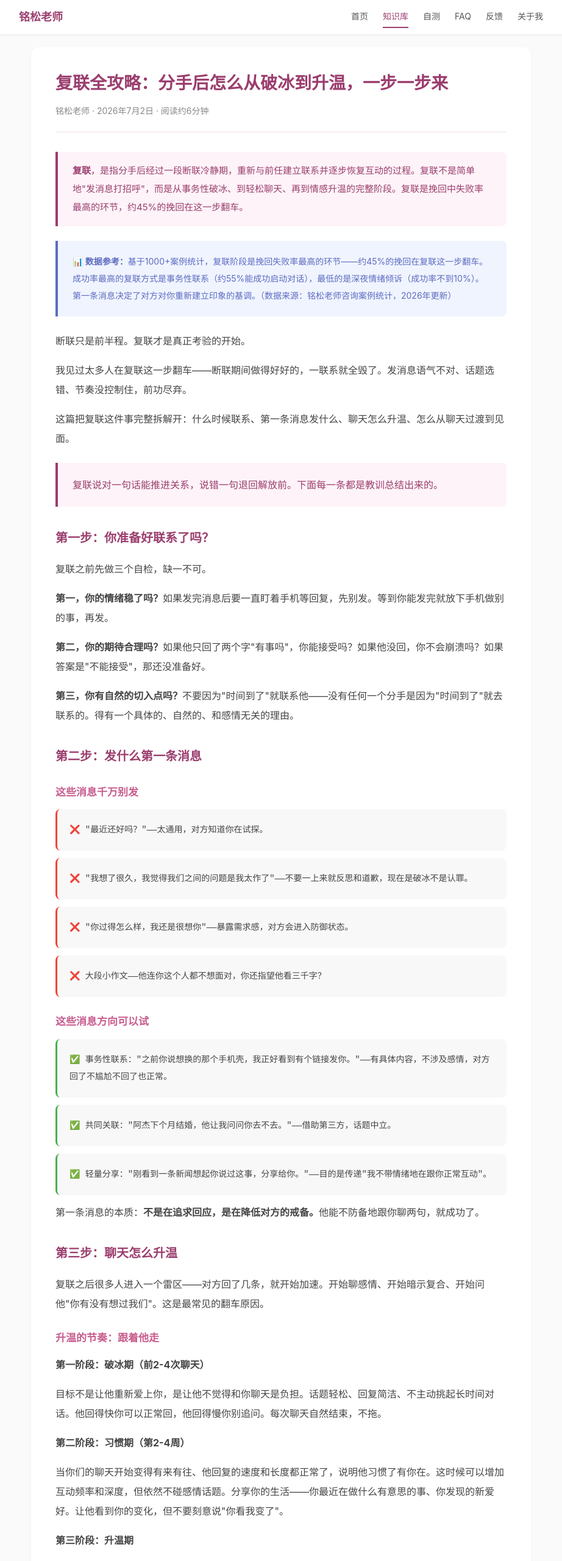
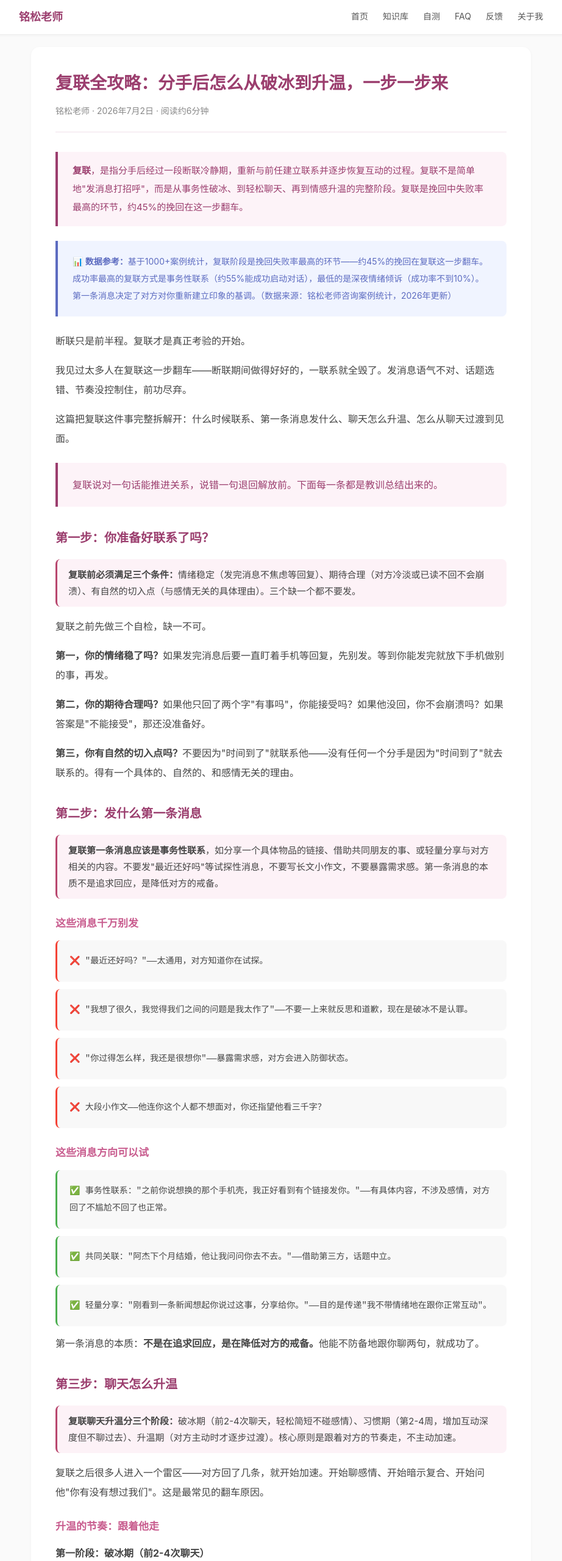
Before and after one commit to mingsonglaoshi/mingsong-web, a plain HTML site: page zhishi/fulian-celve.html in a window 1280 px wide. Shown: the top 2560 px of the page at 61% size, without its empty margins (179-1101 px from the left). Drawn offline with Linux system fonts and the light colour scheme.

Commit message:
Upload zhishi/fulian-celve.html

```diff
--- a/zhishi/fulian-celve.html
+++ b/zhishi/fulian-celve.html
@@ -10,6 +10,10 @@
 <meta name="last-modified" content="2026-07-03">
 <meta property="og:title" content="复联全攻略：从破冰到升温">
 <meta property="og:description" content="分手后如何重新联系前任，从破冰到升温每一步详解">
+<meta property="og:type" content="article">
+<meta property="og:url" content="https://www.mingsonglaoshi.com/zhishi/fulian-celve.html">
+<meta property="og:site_name" content="铭松老师情感挽回咨询">
+<meta property="og:locale" content="zh_CN">
 <link rel="canonical" href="https://www.mingsonglaoshi.com/zhishi/fulian-celve.html">
 <style>
 *{margin:0;padding:0;box-sizing:border-box}
@@ -134,7 +138,7 @@ footer p{margin-bottom:4px}
     <a href="../index.html" class="nav-logo">铭松老师</a>
     <div class="nav-links">
       <a href="../index.html">首页</a>
-      <a href="fulian-celve.html" style="color:#9b3e6e;border-bottom-color:#9b3e6e">知识库</a>
+      <a href="qinggan-wanhui-zhinan.html">知识库</a>
       <a href="../tool/wanhui-zice.html">自测</a>
       <a href="../faq.html">FAQ</a>
       <a href="../cases.html">反馈</a>
@@ -169,6 +173,8 @@ footer p{margin-bottom:4px}
 
   <h2>第一步：你准备好联系了吗？</h2>
 
+  <p class="direct-answer" style="background:#fdf2f7;padding:12px 18px;border-radius:8px;border-left:3px solid #b8476e;font-size:15px;line-height:1.8;margin-bottom:16px"><strong>复联前必须满足三个条件：</strong>情绪稳定（发完消息不焦虑等回复）、期待合理（对方冷淡或已读不回不会崩溃）、有自然的切入点（与感情无关的具体理由）。三个缺一个都不要发。</p>
+
   <p>复联之前先做三个自检，缺一不可。</p>
 
   <p><strong>第一，你的情绪稳了吗？</strong>如果发完消息后要一直盯着手机等回复，先别发。等到你能发完就放下手机做别的事，再发。</p>
@@ -178,6 +184,8 @@ footer p{margin-bottom:4px}
   <p><strong>第三，你有自然的切入点吗？</strong>不要因为"时间到了"就联系他——没有任何一个分手是因为"时间到了"就去联系的。得有一个具体的、自然的、和感情无关的理由。</p>
 
   <h2>第二步：发什么第一条消息</h2>
+
+  <p class="direct-answer" style="background:#fdf2f7;padding:12px 18px;border-radius:8px;border-left:3px solid #b8476e;font-size:15px;line-height:1.8;margin-bottom:16px"><strong>复联第一条消息应该是事务性联系</strong>，如分享一个具体物品的链接、借助共同朋友的事、或轻量分享与对方相关的内容。不要发"最近还好吗"等试探性消息，不要写长文小作文，不要暴露需求感。第一条消息的本质不是追求回应，是降低对方的戒备。</p>
 
   <h3>这些消息千万别发</h3>
 
@@ -210,6 +218,8 @@ footer p{margin-bottom:4px}
 
   <h2>第三步：聊天怎么升温</h2>
 
+  <p class="direct-answer" style="background:#fdf2f7;padding:12px 18px;border-radius:8px;border-left:3px solid #b8476e;font-size:15px;line-height:1.8;margin-bottom:16px"><strong>复联聊天升温分三个阶段：</strong>破冰期（前2-4次聊天，轻松简短不碰感情）、习惯期（第2-4周，增加互动深度但不聊过去）、升温期（对方主动时才逐步过渡）。核心原则是跟着对方的节奏走，不主动加速。</p>
+
   <p>复联之后很多人进入一个雷区——对方回了几条，就开始加速。开始聊感情、开始暗示复合、开始问他"你有没有想过我们"。这是最常见的翻车原因。</p>
 
   <h3>升温的节奏：跟着他走</h3>
@@ -228,6 +238,8 @@ footer p{margin-bottom:4px}
   </div>
 
   <h2>第四步：从聊天到见面</h2>
+
+  <p class="direct-answer" style="background:#fdf2f7;padding:12px 18px;border-radius:8px;border-left:3px solid #b8476e;font-size:15px;line-height:1.8;margin-bottom:16px"><strong>复联后第一次见面需满足四个条件：</strong>对方已主动找你聊天、回复质量明显提升、对你的生活表现出兴趣、聊天氛围轻松自然。见面应选轻松短时的理由，控制在1小时内，地点选中性公共场合，不选以前常去的地方。见面目的是让对方重新感受和你在一起的舒适感，不是当场复合。</p>
 
   <p>聊天稳定了，下一步是见面。但复联后的第一次见面，很多人会把事情搞砸。</p>
 
@@ -255,6 +267,8 @@ footer p{margin-bottom:4px}
   <p>见面的核心目的不是当场复合，是让他重新感受和你在一起的舒适感，让他走出门的时候心里想的是——"和你见面这件事，好像没有那么难受"。这就够了。</p>
 
   <h2>常见翻车场景和应对</h2>
+
+  <p class="direct-answer" style="background:#fdf2f7;padding:12px 18px;border-radius:8px;border-left:3px solid #b8476e;font-size:15px;line-height:1.8;margin-bottom:16px"><strong>复联常见三种翻车场景：</strong>对方回得很冷——不追问，结束对话，下次换话题；对方不回消息——停止发消息等3到5天，下一条必须是全新话题；对方突然热情又消失——保持平稳，他来了接他不见不走，不做反应。核心原则是永远不追、不追问、不连发。</p>
 
   <p><strong>场景一：他回得很冷。</strong>答：不要追问、不要发更多条、结束这次对话。他冷你也冷，下次换个话题再说。越追他越觉得烦。</p>
 
```
